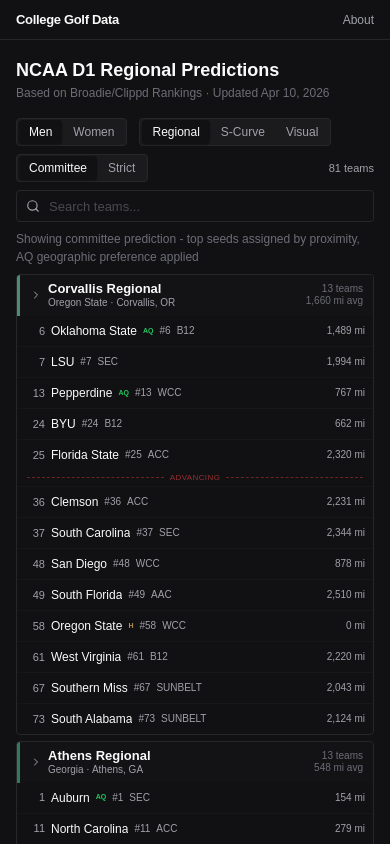
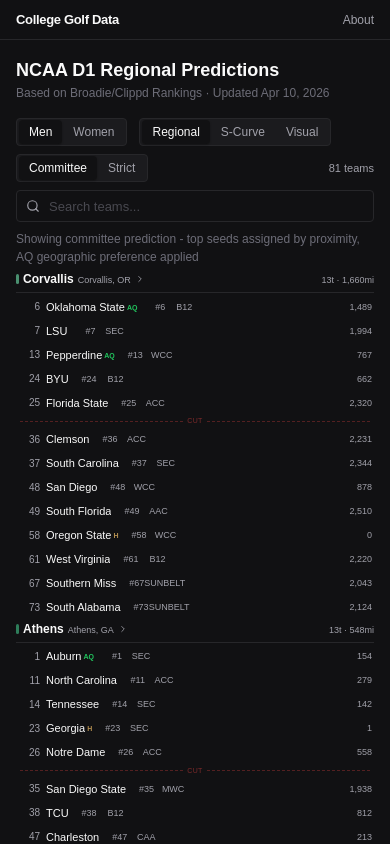
Before and after one commit to mikkelgolf/golfdata, a Next.js app: page / in a window 390 px wide. Shown: the top 844 px of the page. Built offline with nearby package versions, Linux system fonts and the light colour scheme; a web font is replaced by a local one.

Commit message:
Mobile S-curve: strip card wrappers, tighten rows to 24px tabular layout

```diff
--- a/src/components/scurve-table.tsx
+++ b/src/components/scurve-table.tsx
@@ -458,7 +458,7 @@
       </div>
 
       {/* Mobile card view */}
-      <div className="sm:hidden mt-2 space-y-1.5">
+      <div className="sm:hidden mt-1 space-y-0">
         {filtered.length === 0 ? (
           <div className="px-4 py-12 text-center text-[13px] text-muted-foreground">
             No teams match your search.
@@ -924,37 +924,35 @@
   const avgDistance = Math.round(totalDistance / teams.length);
 
   return (
-    <div className="rounded-md border border-border overflow-hidden">
-      {/* Regional header */}
+    <div className="mt-3 first:mt-0">
+      {/* Regional header - compact, no card wrapper */}
       <button
         onClick={() => setExpanded(!expanded)}
-        className="w-full px-2.5 py-1.5 bg-card flex items-center justify-between"
-        style={{ borderLeft: `3px solid ${regional.color}` }}
+        className="w-full flex items-baseline justify-between border-b border-border pb-1 mb-0.5"
       >
-        <div className="flex items-center gap-1.5">
+        <div className="flex items-baseline gap-1">
+          <span
+            className="inline-block w-[3px] h-[10px] rounded-sm self-center shrink-0"
+            style={{ backgroundColor: regional.color }}
+          />
+          <span className="font-semibold text-[12px] text-foreground">{regional.name.replace(/ Regional$/, "")}</span>
+          <span className="text-[9px] text-muted-foreground">{regional.city}</span>
           <ChevronRight
             className={cn(
-              "h-3 w-3 text-muted-foreground transition-transform",
+              "h-2.5 w-2.5 text-muted-foreground transition-transform self-center",
               expanded && "rotate-90"
             )}
           />
-          <div className="text-left">
-            <p className="font-semibold text-[13px] text-foreground leading-tight">{regional.name}</p>
-            <p className="text-[10px] text-muted-foreground leading-tight">
-              {regional.host} &middot; {regional.city}
-            </p>
-          </div>
         </div>
-        <div className="text-right text-[10px] text-text-tertiary leading-tight">
-          <p>{teams.length} teams</p>
-          <p>{avgDistance.toLocaleString()} mi avg</p>
-        </div>
+        <span className="text-[9px] text-muted-foreground tabular-nums">
+          {teams.length}t &middot; {avgDistance.toLocaleString()}mi
+        </span>
       </button>
 
       {/* Expanded detail */}
       {expanded && (
-        <div className="px-2.5 py-2 bg-card/50 border-t border-border/50 space-y-2">
-          <div className="grid grid-cols-2 gap-2">
+        <div className="px-1 py-1.5 mb-0.5 space-y-1.5">
+          <div className="grid grid-cols-2 gap-1.5">
             <StatBox label="Total Travel" value={`${totalDistance.toLocaleString()} mi`} />
             <StatBox label="Auto Qualifiers" value={String(teams.filter((t) => t.isAutoQualifier).length)} />
           </div>
@@ -964,8 +962,8 @@
         </div>
       )}
 
-      {/* Team cards */}
-      <div className="divide-y divide-border/30">
+      {/* Team rows - plain list, no card borders */}
+      <div>
         {teams.map((team, index) => (
           <div key={`${team.team}-${team.seed}`}>
             <MobileTeamCard
@@ -975,12 +973,12 @@
               showRegional={false}
             />
             {index === TEAMS_ADVANCING - 1 && teams.length > TEAMS_ADVANCING && (
-              <div className="flex items-center gap-1.5 px-2.5 py-0.5">
-                <div className="flex-1 border-t border-dashed border-destructive/40" />
-                <span className="text-[8px] font-medium uppercase tracking-wider text-destructive/60">
-                  Advancing
+              <div className="flex items-center gap-1 px-1 py-px">
+                <div className="flex-1 border-t border-dashed border-destructive/30" />
+                <span className="text-[7px] font-medium uppercase tracking-wider text-destructive/50">
+                  cut
                 </span>
-                <div className="flex-1 border-t border-dashed border-destructive/40" />
+                <div className="flex-1 border-t border-dashed border-destructive/30" />
               </div>
             )}
           </div>
@@ -1006,29 +1004,29 @@
   const regionalLabel = regional?.name.replace(/ Regional$/, "") ?? "";
 
   return (
-    <div className="px-2 h-[30px] flex items-center gap-1.5">
-      <span className="font-mono text-[11px] text-muted-foreground w-5 text-right shrink-0">
+    <div className="h-[24px] flex items-center gap-0 text-[11px] leading-none px-0.5">
+      <span className="font-mono text-[10px] text-muted-foreground w-[22px] text-right shrink-0">
         {team.seed}
       </span>
-      <span className="font-medium text-[12px] text-foreground truncate min-w-0">{team.team}</span>
+      <span className="font-medium text-foreground truncate min-w-0 ml-1.5 mr-0.5">{team.team}</span>
       {isHost && (
-        <span className="shrink-0 text-[7px] font-bold uppercase text-gold">H</span>
+        <span className="shrink-0 text-[7px] font-bold uppercase text-gold mr-0.5">H</span>
       )}
       {team.isAutoQualifier && (
-        <span className="shrink-0 text-[7px] font-bold uppercase text-primary">AQ</span>
+        <span className="shrink-0 text-[7px] font-bold uppercase text-primary mr-0.5">AQ</span>
       )}
-      <span className="shrink-0 font-mono text-[10px] text-muted-foreground">#{team.rank}</span>
-      <span className="shrink-0 text-[10px] text-muted-foreground">{team.conference}</span>
+      <span className="shrink-0 font-mono text-[9px] text-muted-foreground w-[26px] text-right">#{team.rank}</span>
+      <span className="shrink-0 text-[9px] text-muted-foreground w-[38px] text-center">{team.conference}</span>
       {showRegional && (
         <span
-          className="shrink-0 text-[9px] text-muted-foreground"
-          style={{ borderLeft: `2px solid ${color}`, paddingLeft: "3px" }}
+          className="shrink-0 text-[8px] text-muted-foreground"
+          style={{ borderLeft: `2px solid ${color}`, paddingLeft: "2px" }}
         >
           {regionalLabel}
         </span>
       )}
-      <span className="ml-auto font-mono text-[10px] text-muted-foreground whitespace-nowrap shrink-0">
-        {team.distanceMiles.toLocaleString()} mi
+      <span className="font-mono text-[9px] text-muted-foreground w-[48px] text-right shrink-0 ml-auto tabular-nums">
+        {team.distanceMiles.toLocaleString()}
       </span>
     </div>
   );
```
